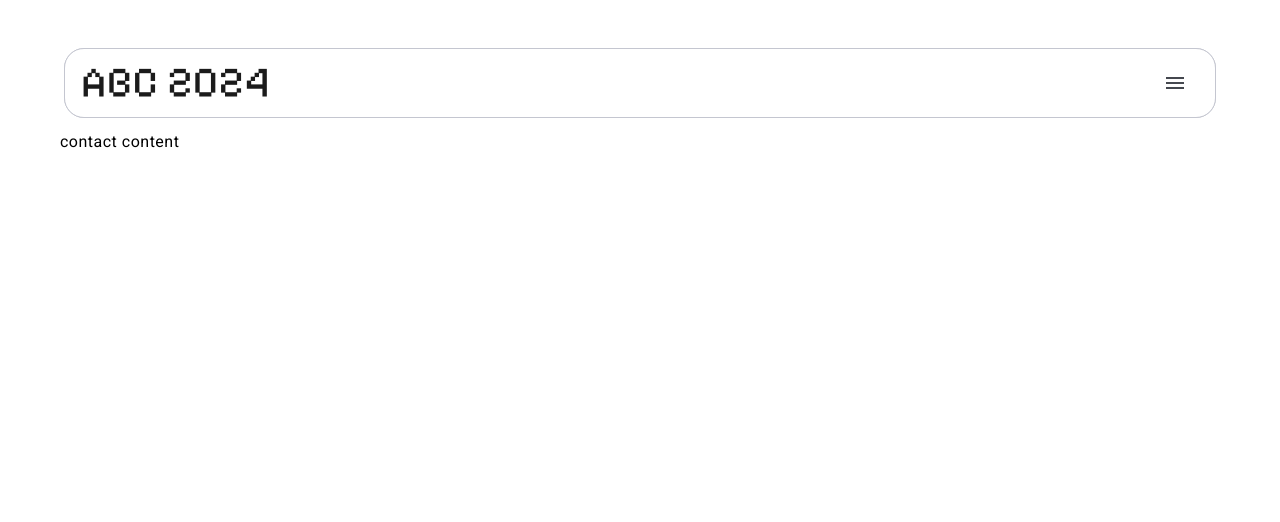
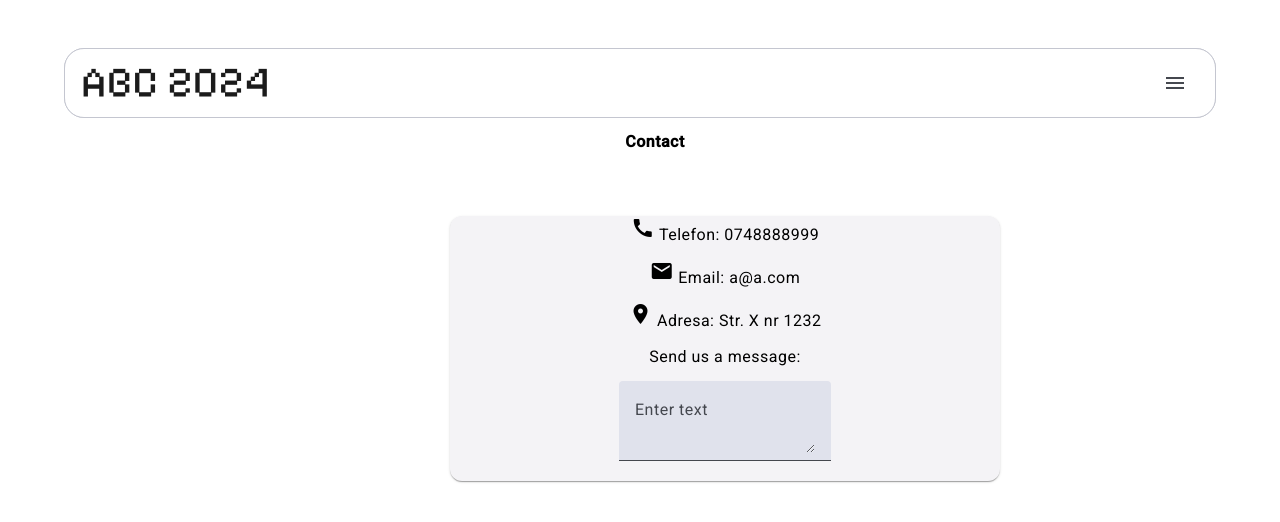
Before and after one commit to ABC-practica-2024/Frontend-new, an Angular app in the folder _Presentation-Website/: page /contact in a window 1280 px wide. Shown: the top 522 px of the page. Built offline with nearby package versions, Linux system fonts and the light colour scheme.

Commit message:
feat: contact page additions

```diff
--- a/_Presentation-Website/src/app/app.module.ts
+++ b/_Presentation-Website/src/app/app.module.ts
@@ -5,6 +5,7 @@ import { AppRoutingModule } from './app-routing.module';
 import { AppComponent } from './app.component';
 import {NavbarComponent} from "./navbar/navbar.component";
 import { provideAnimationsAsync } from '@angular/platform-browser/animations/async';
+import { MatFormFieldModule } from '@angular/material/form-field';
 
 @NgModule({
   declarations: [
@@ -13,7 +14,8 @@ import { provideAnimationsAsync } from '@angular/platform-browser/animations/asy
   imports: [
     BrowserModule,
     AppRoutingModule,
-    NavbarComponent
+    NavbarComponent,
+    MatFormFieldModule
   ],
   providers: [
     provideAnimationsAsync()
--- a/_Presentation-Website/src/app/contact/contact.component.css
+++ b/_Presentation-Website/src/app/contact/contact.component.css
@@ -1,13 +1,35 @@
 .container {
     display: grid;
     gap: 20px;
-    padding-left: 30px;
 }
 
 .page-title {
     padding-top: 110px;
+    text-align: center;
+    font-weight: bold;
 }
 
 .page-content {
     padding-top: 20px;
 }
+
+.card-container {
+    display: flex;
+    justify-content: center;
+    align-items: center;
+}
+
+mat-card {
+    width: 550px;
+    position: relative;
+
+    top: 50px;
+    left: 420px;
+}
+
+textarea {
+    overflow-y: auto;
+    overflow-x: clip; /* Prevent horizontal scrolling */
+    max-width: 100%;
+    resize: vertical;
+}
--- a/_Presentation-Website/src/app/contact/contact.component.html
+++ b/_Presentation-Website/src/app/contact/contact.component.html
@@ -2,7 +2,26 @@
     <app-navbar></app-navbar>
 
     <div class="page-title">
-        <p>contact content</p>
+        <p>Contact</p>
     </div>
+</div>
 
-</div>
+<mat-card class="card-container">
+    <p>
+        <mat-icon>call</mat-icon>
+        Telefon: 0748888999
+    </p>
+    <p>
+        <mat-icon>mail</mat-icon>
+        Email: a&#64;a.com
+    </p>
+    <p>
+        <mat-icon>location_on</mat-icon>
+        Adresa: Str. X nr 1232
+    </p>
+    <p>Send us a message:</p>
+    <mat-form-field appearance="fill">
+        <mat-label>Enter text</mat-label>
+        <textarea matInput type="text"></textarea>
+    </mat-form-field>
+</mat-card>
--- a/_Presentation-Website/src/app/team-member-details/team-member-details.component.css
+++ b/_Presentation-Website/src/app/team-member-details/team-member-details.component.css
@@ -29,7 +29,6 @@ h2 {
 }
 
 .right-column {
-
     text-align: left;                 /* Align the text to the left */
     max-width: 500px;                 /* Set maximum width for the testimonial text */
     flex-direction: column;           /* Stack image and name vertically */
```
Also changed, not shown: _Presentation-Website/src/app/contact/contact.component.ts (+9 -1 lines).
